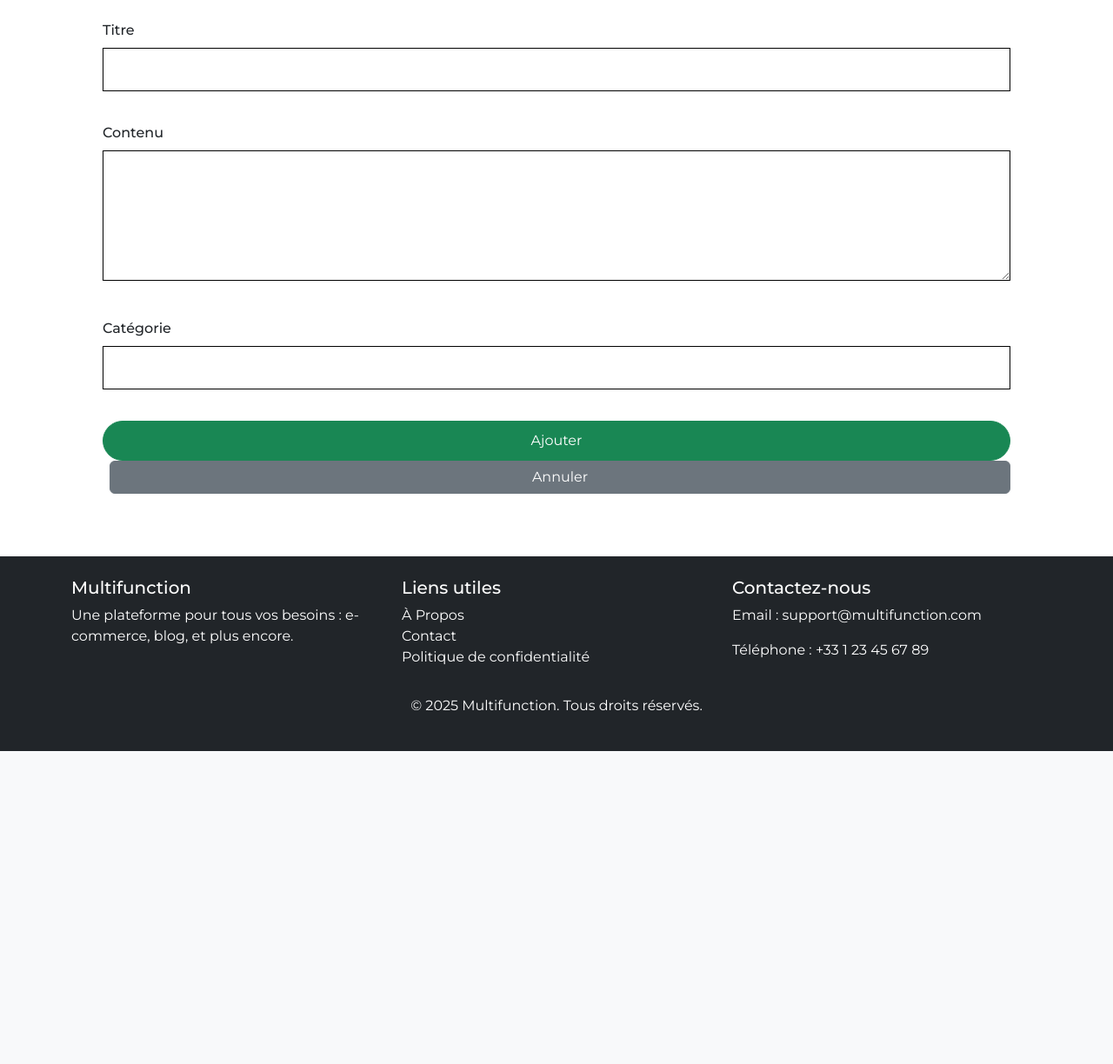
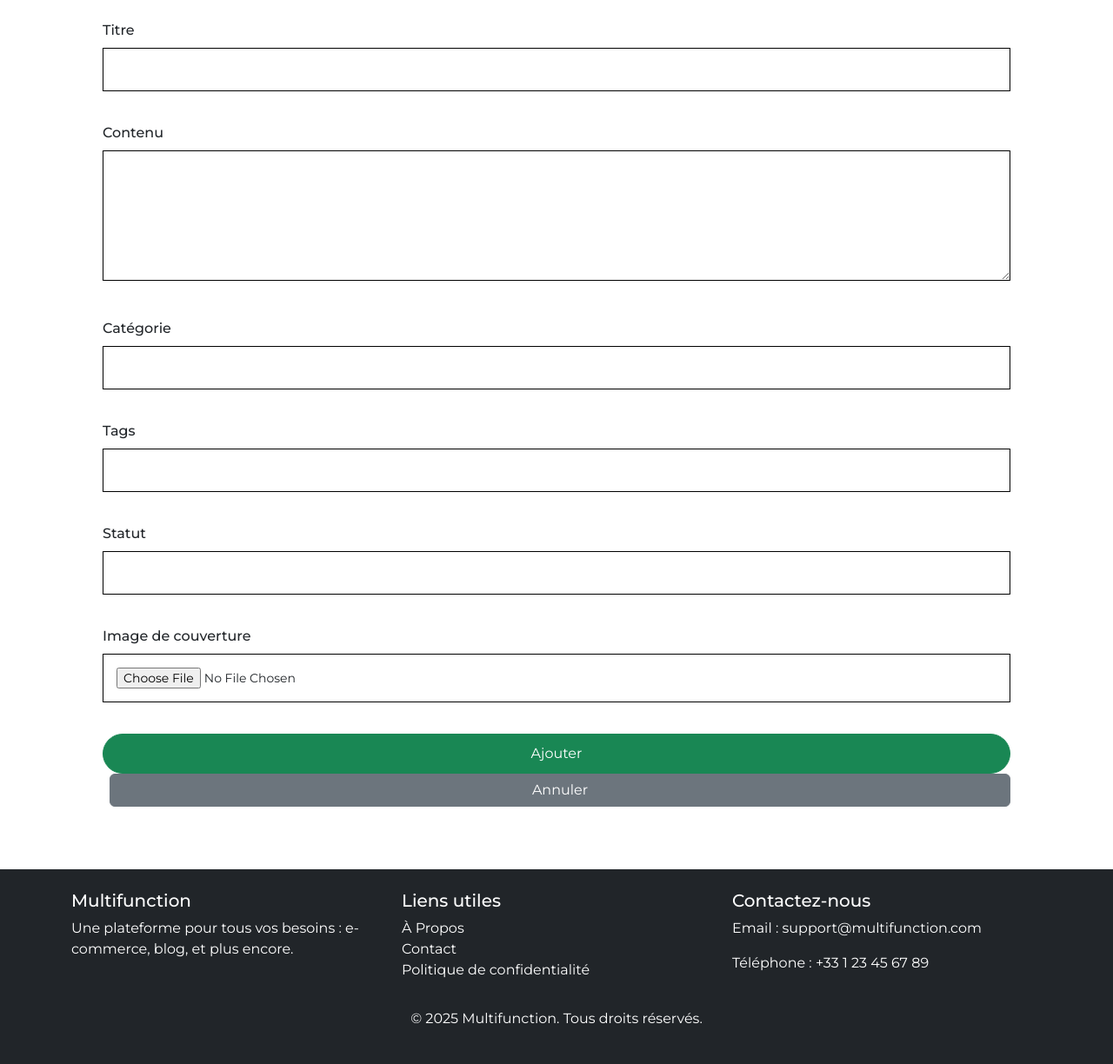
Before and after one commit to yvan2007/multifunction-platform, a Django app: template users/templates/users/add_article.html in a window 1280 px wide. Shown: the part 167-1391 px from the top of the page at 87% size. Before the commit the page ends 1031 px from the top, so only its background shows below. Run offline with Django 4.2, Linux system fonts and the light colour scheme; the template is opened without the code that fills it: most values are stand-ins (such as "Sample title", 1, 10 or a date in 2020); form fields are guessed from the names that the template uses; some libraries are stand-ins or nearby versions.

Commit message:
Ajout de boutons pour plus de fonctionnalités : modifications dans add_article.html, manage_articles.html, forms.py, views.py (users) et models.py (blog)

```diff
--- a/blog/models.py
+++ b/blog/models.py
@@ -23,7 +23,7 @@ class Article(models.Model):
     )
     title = models.CharField(max_length=200)
     slug = models.SlugField(max_length=200, unique=True, blank=True)
-    content = CKEditor5Field()
+    content = CKEditor5Field()  # Already using CKEditor5Field
     author = models.ForeignKey(
         settings.AUTH_USER_MODEL,
         on_delete=models.CASCADE,
@@ -39,6 +39,7 @@ class Article(models.Model):
         related_name='liked_articles',
         blank=True
     )
+    image = models.ImageField(upload_to='article_covers/', blank=True, null=True)  # Added this line
 
     def save(self, *args, **kwargs):
         if not self.slug:
--- a/users/forms.py
+++ b/users/forms.py
@@ -3,6 +3,7 @@ from django.contrib.auth.forms import AuthenticationForm, UserCreationForm
 from django.contrib.auth import authenticate
 from .models import CustomUser, UserProfile, Address
 from blog.models import Article, BlogCategory
+from django_ckeditor_5.widgets import CKEditor5Widget
 
 class CustomAuthenticationForm(AuthenticationForm):
     login_field = forms.CharField(label="Email ou Nom d'utilisateur", max_length=254)
@@ -90,13 +91,15 @@ class AddressForm(forms.ModelForm):
 class ArticleForm(forms.ModelForm):
     class Meta:
         model = Article
-        fields = ['title', 'content', 'category', 'tags', 'status']
+        fields = ['title', 'content', 'category', 'tags', 'status', 'image']
         widgets = {
             'title': forms.TextInput(attrs={'class': 'form-control'}),
+            'content': CKEditor5Widget(attrs={'class': 'django_ckeditor_5'}),
             'content': forms.Textarea(attrs={'class': 'form-control'}),  # CKEditor5 handles its own widget
             'category': forms.Select(attrs={'class': 'form-control'}),
             'tags': forms.SelectMultiple(attrs={'class': 'form-control'}),
             'status': forms.Select(attrs={'class': 'form-control'}),
+            'image': forms.FileInput(attrs={'class': 'form-control'}),
         }
 
 class CategoryForm(forms.ModelForm):
--- a/users/templates/users/add_article.html
+++ b/users/templates/users/add_article.html
@@ -1,12 +1,13 @@
 {% extends "base.html" %}
 {% load widget_tweaks %}
+{% load static %}
 
 {% block title %}Ajouter un article{% endblock %}
 
 {% block content %}
 <div class="container mt-4">
     <h2>Ajouter un article</h2>
-    <form method="post" class="card p-4">
+    <form method="post" class="card p-4" enctype="multipart/form-data">
         {% csrf_token %}
         <div class="mb-3">
             <label for="{{ form.title.id_for_label }}" class="form-label">Titre</label>
@@ -29,8 +30,33 @@
                 <div class="text-danger">{{ form.category.errors }}</div>
             {% endif %}
         </div>
+        <div class="mb-3">
+            <label for="{{ form.tags.id_for_label }}" class="form-label">Tags</label>
+            {{ form.tags|add_class:"form-control" }}
+            {% if form.tags.errors %}
+                <div class="text-danger">{{ form.tags.errors }}</div>
+            {% endif %}
+        </div>
+        <div class="mb-3">
+            <label for="{{ form.status.id_for_label }}" class="form-label">Statut</label>
+            {{ form.status|add_class:"form-control" }}
+            {% if form.status.errors %}
+                <div class="text-danger">{{ form.status.errors }}</div>
+            {% endif %}
+        </div>
+        <div class="mb-3">
+            <label for="{{ form.image.id_for_label }}" class="form-label">Image de couverture</label>
+            {{ form.image|add_class:"form-control" }}
+            {% if form.image.errors %}
+                <div class="text-danger">{{ form.image.errors }}</div>
+            {% endif %}
+        </div>
         <button type="submit" class="btn btn-success">Ajouter</button>
         <a href="{% url 'users:manage_articles' %}" class="btn btn-secondary ms-2">Annuler</a>
     </form>
 </div>
 {% endblock %}
+
+{% block extra_js %}
+{{ form.media }}  <!-- Loads CKEditor 5 JavaScript -->
+{% endblock %}
--- a/users/views.py
+++ b/users/views.py
@@ -467,11 +467,12 @@ def add_category(request):
 @manager_required
 def add_article(request):
     if request.method == 'POST':
-        form = ArticleForm(request.POST)
+        form = ArticleForm(request.POST, request.FILES)  # Added request.FILES
         if form.is_valid():
             article = form.save(commit=False)
             article.author = request.user  # Set the current manager as the author
             article.save()
+            form.save_m2m()  # Save ManyToMany tags
             django_messages.success(request, "Article ajouté avec succès.")
             return redirect('users:manage_articles')
     else:
```
Also changed, not shown: users/templates/users/manage_articles.html (+21 -5 lines), blog/migrations/0004_article_image.py (added).
